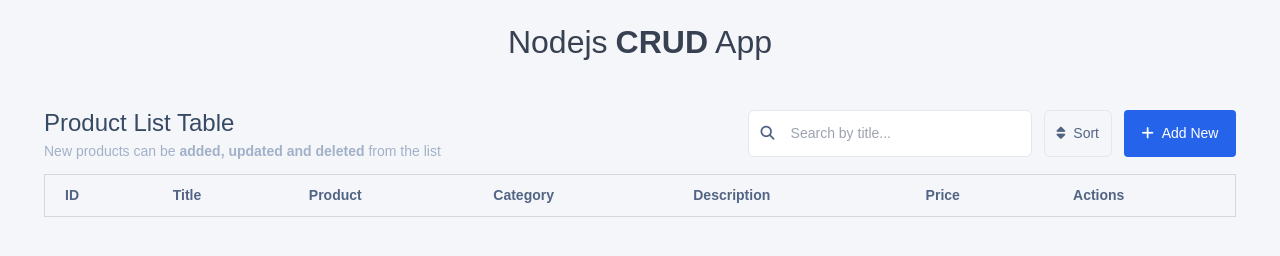
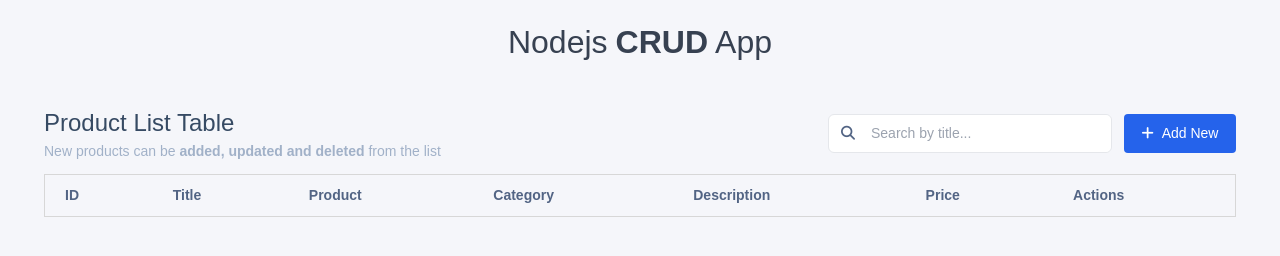
Before and after one commit to dipusth/nodeserver, a website: page public/index.html in a window 1280 px wide. Drawn offline with nearby package versions, Linux system fonts and the light colour scheme; no server answers.

Commit message:
code refactor

```diff
--- a/public/index.html
+++ b/public/index.html
@@ -74,7 +74,7 @@
                  >
                </div>
                <!-- Sorting -->
-                <button class="rounded-md border p-3 mr-3" onclick="sortTable()"><i class="fa-solid fa-sort pr-2"></i>Sort</button>
+                <!-- <button class="rounded-md border p-3 mr-3" onclick="sortTable()"><i class="fa-solid fa-sort pr-2"></i>Sort</button> -->
               <!-- Button -->
               <button
                 type="button"
```
